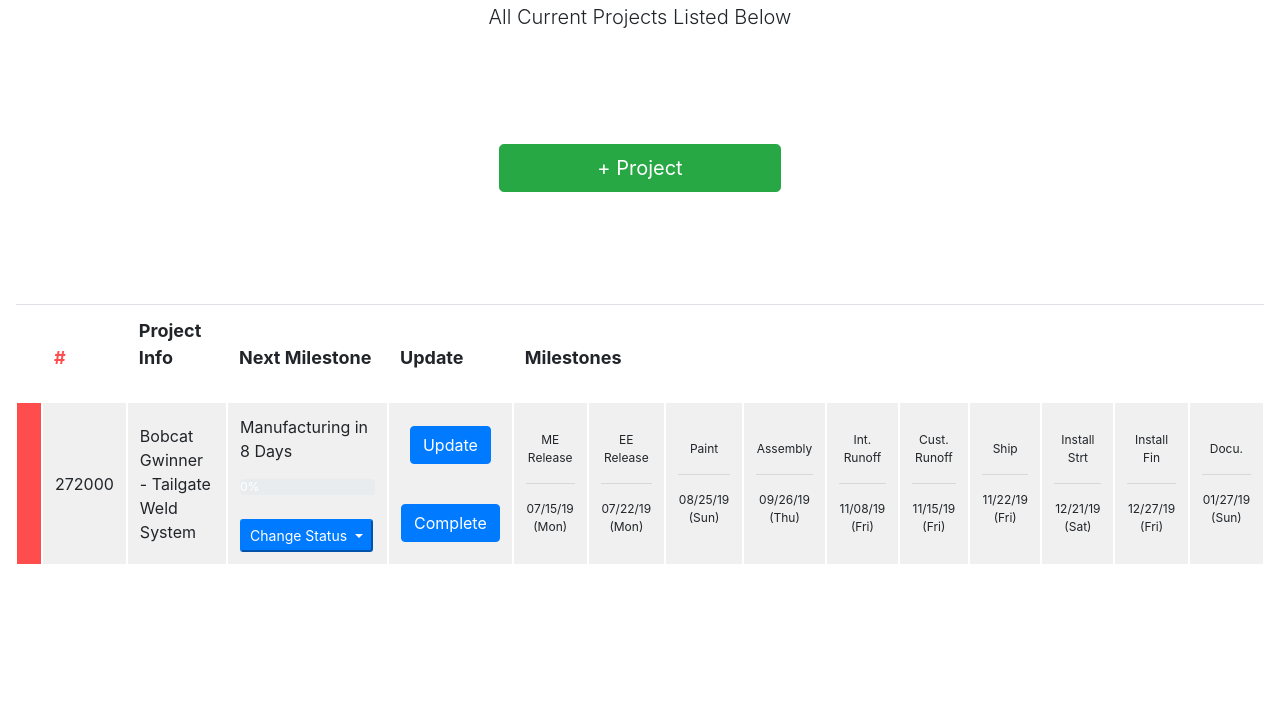
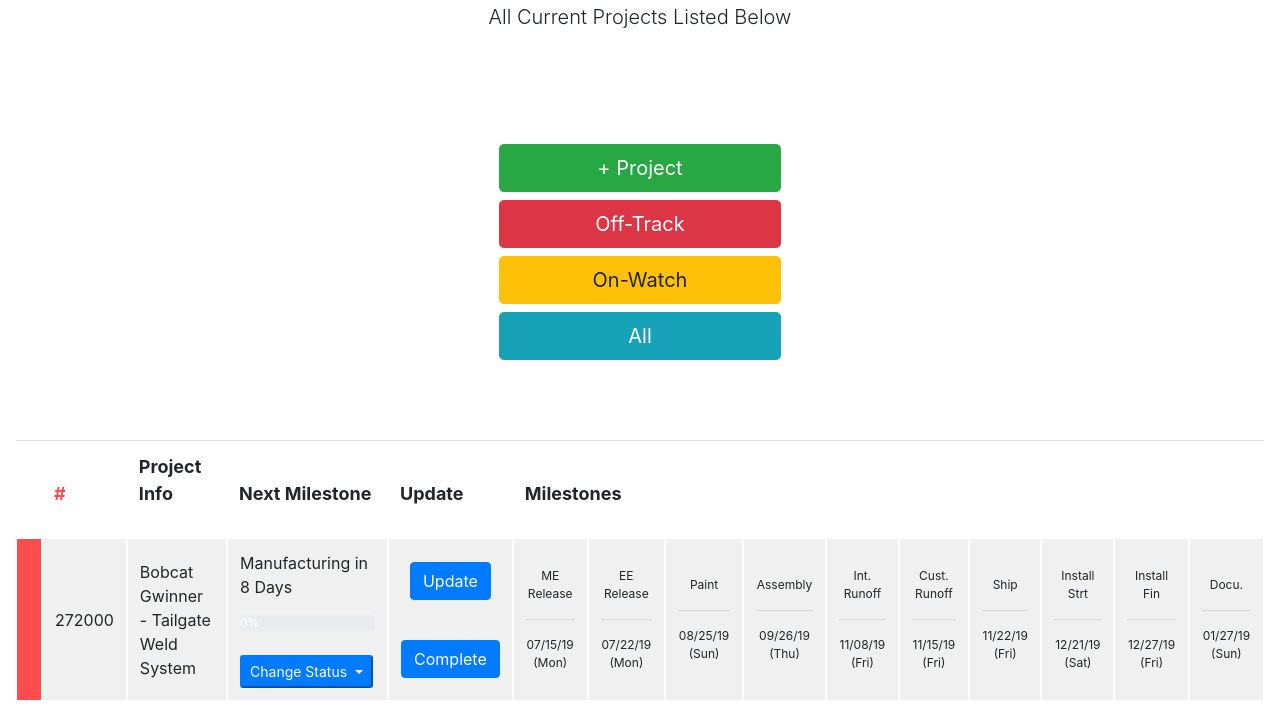
Before and after one commit to sammydowds/projectautomation, a Django app: page /projects/ in a window 1280 px wide. Shown: the part 234-953 px from the top of the page. Before the commit the page ends 798 px from the top, so only its background shows below. Run offline with Django 3.2, Linux system fonts and the light colour scheme; a user stored in the database is signed in; data comes from the database, SQL or seed files in the repository; both versions use the stored data as it was after the commit; some libraries are stand-ins or nearby versions.

Commit message:
Added buttons to main page for filtering on track and off track projects

```diff
--- a/projects/templates/projects/main_page.html
+++ b/projects/templates/projects/main_page.html
@@ -13,8 +13,11 @@
   <p class="lead">All {{status}} Projects Listed Below</p>
 </div>
 {% if status == 'Current' %}
-  <div class = "container" style="padding-bottom: 7rem; justify-content: center; width: 25%">
+  <div class = "container" style="padding-bottom: 5rem; justify-content: center; width: 25%">
     <a href = '{% url 'create' %}' class="btn btn-success btn-lg btn-block" role="button">+ Project</a>
+    <a href = '{% url 'offtrack' %}' class="btn btn-danger btn-lg btn-block" role="button">Off-Track</a>
+    <a href = '{% url 'onwatch' %}' class="btn btn-warning btn-lg btn-block" role="button">On-Watch</a>
+    <a href = '{% url 'index' %}' class="btn btn-info btn-lg btn-block" role="button">All</a>
   </div>
 {% endif %}
 
--- a/projects/urls.py
+++ b/projects/urls.py
@@ -18,6 +18,8 @@ urlpatterns = [
     path('accounts/', include('django.contrib.auth.urls')),
     path('register/', views.register, name = "register"),
     path('pastprojects', views.pastprojects, name = "pastprojects"),
+    path('offtrack', views.offtrack, name = "offtrack"),
+    path('onwatch', views.onwatch, name = "onwatch"),
 
 
 ]
--- a/projects/views.py
+++ b/projects/views.py
@@ -53,6 +53,40 @@ def pastprojects(request):
         'num_proj': num_proj,
         'today': date.today(),
         'status': 'Past'
+
+    }
+    print(context['projects'])
+    return render(request, "projects/main_page.html", context)
+
+@login_required
+def offtrack(request):
+    user = request.user
+    projects_list = Project.objects.all().filter(iscurrent=True, Status='offtrack')
+    print(projects_list)
+    # projects_list = reversed(projects_list.exclude(iscurrent=False))
+    num_proj = projects_list.count()
+    context = {
+        'projects': projects_list,
+        'num_proj': num_proj,
+        'today': date.today(),
+        'status': 'Current'
+
+    }
+    print(context['projects'])
+    return render(request, "projects/main_page.html", context)
+
+@login_required
+def onwatch(request):
+    user = request.user
+    projects_list = Project.objects.all().filter(iscurrent=True, Status='onwatch')
+    print(projects_list)
+    # projects_list = reversed(projects_list.exclude(iscurrent=False))
+    num_proj = projects_list.count()
+    context = {
+        'projects': projects_list,
+        'num_proj': num_proj,
+        'today': date.today(),
+        'status': 'Current'
 
     }
     print(context['projects'])
```
Also changed, not shown: db.sqlite3.
